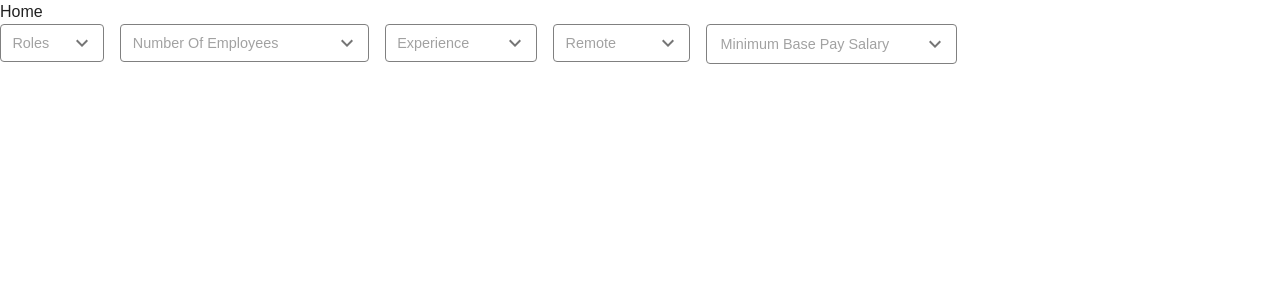
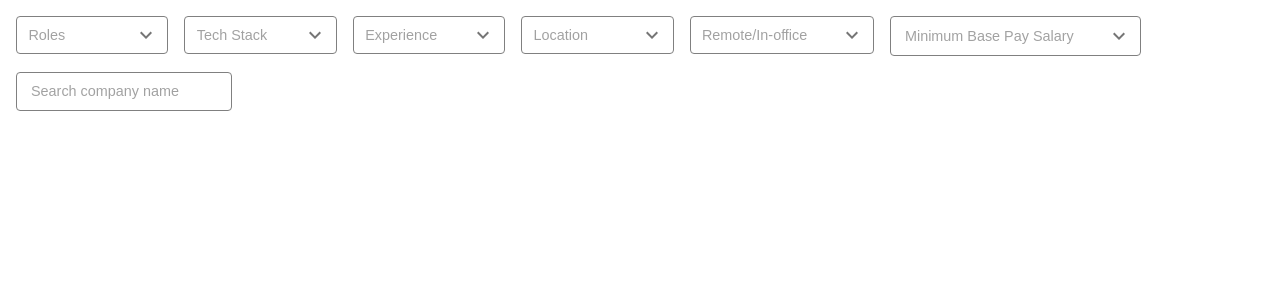
Before and after one commit to botprogrammer/weekday, a React (Vite) app: page / in a window 1280 px wide. Shown: the top 300 px of the page. Built offline with nearby package versions, Linux system fonts and the light colour scheme.

Commit message:
Added constant values for filters and added 'Filteres' component

```diff
--- a/src/components/Filters.jsx
+++ b/src/components/Filters.jsx
@@ -1,10 +1,12 @@
 import { Autocomplete, Grid, TextField } from '@mui/material'
-
-const options = [
-  { label: 'a', value: 'a' },
-  { label: 'b', value: 'b' },
-  { label: 'c', value: 'c' }
-]
+import {
+  EXPERIENCE,
+  LOCATION,
+  MINIMUM_BASE_PAY,
+  REMOTE,
+  ROLES,
+  TECH_STACK
+} from '../constants/filters'
 
 export default function Navbar() {
   return (
@@ -13,12 +15,11 @@ export default function Navbar() {
         sx={{
           width: 'fit-content',
           '& .MuiInputBase-input': {
-            width: '3rem !important'
+            width: '6rem !important'
           }
         }}
-        onChange={(a, b) => console.log({ a, b })}
         multiple
-        options={options}
+        options={ROLES}
         getOptionLabel={(option) => option.label}
         renderInput={(params) => <TextField {...params} placeholder='Roles' />}
       />
@@ -27,14 +28,28 @@ export default function Navbar() {
         sx={{
           width: 'fit-content',
           '& .MuiInputBase-input': {
-            width: '12rem !important'
+            width: '6rem !important'
           }
         }}
         multiple
-        options={options}
-        getOptionLabel={(option) => option.title}
+        options={TECH_STACK}
+        getOptionLabel={(option) => option.label}
         renderInput={(params) => (
-          <TextField {...params} placeholder='Number Of Employees' />
+          <TextField {...params} placeholder='Tech Stack' />
+        )}
+      />
+
+      <Autocomplete
+        sx={{
+          width: 'fit-content',
+          '& .MuiInputBase-input': {
+            width: '6rem !important'
+          }
+        }}
+        options={EXPERIENCE}
+        getOptionLabel={(option) => option.label}
+        renderInput={(params) => (
+          <TextField {...params} placeholder='Experience' />
         )}
       />
 
@@ -46,10 +61,10 @@ export default function Navbar() {
           }
         }}
         multiple
-        options={options}
-        getOptionLabel={(option) => option.title}
+        options={LOCATION}
+        getOptionLabel={(option) => option.label}
         renderInput={(params) => (
-          <TextField {...params} placeholder='Experience' />
+          <TextField {...params} placeholder='Location' />
         )}
       />
 
@@ -58,13 +73,15 @@ export default function Navbar() {
           width: 'fit-content',
 
           '& .MuiInputBase-input': {
-            width: '5rem !important'
+            width: '8rem !important'
           }
         }}
         multiple
-        options={options}
-        getOptionLabel={(option) => option.title}
-        renderInput={(params) => <TextField {...params} placeholder='Remote' />}
+        options={REMOTE}
+        getOptionLabel={(option) => option.label}
+        renderInput={(params) => (
+          <TextField {...params} placeholder='Remote/In-office' />
+        )}
       />
 
       <Autocomplete
@@ -75,9 +92,8 @@ export default function Navbar() {
           }
         }}
         size='small'
-        multiple
-        options={options}
-        getOptionLabel={(option) => option.title}
+        options={MINIMUM_BASE_PAY}
+        getOptionLabel={(option) => option.label}
         renderInput={(params) => (
           <TextField
             {...params}
@@ -87,6 +103,12 @@ export default function Navbar() {
           />
         )}
       />
+
+      <TextField
+        size='small'
+        placeholder='Search company name'
+        sx={{ border: '1px solid grey', borderRadius: 1 }}
+      />
     </Grid>
   )
 }
--- /dev/null
+++ b/src/constants/filters.jsx
@@ -0,0 +1,52 @@
+export const ROLES = [
+  { label: 'Frontend', value: 'frontend' },
+  { label: 'Backend', value: 'backend' },
+  { label: 'Android Developer', value: 'android' },
+  { label: 'IOS Developer', value: 'ios' },
+  { label: 'Tech Lead', value: 'tech lead' }
+]
+
+export const TECH_STACK = [
+  { label: 'Javascript', value: 0 },
+  { label: 'Java', value: 1 },
+  { label: 'Python', value: 2 },
+  { label: 'Rust', value: 4 },
+  { label: 'React', value: 5 }
+]
+
+export const EXPERIENCE = [
+  { label: '1', value: 0 },
+  { label: '2', value: 1 },
+  { label: '3', value: 2 },
+  { label: '4', value: 4 },
+  { label: '5', value: 5 },
+  { label: '6', value: 6 },
+  { label: '7', value: 7 },
+  { label: '8', value: 8 },
+  { label: '9', value: 9 }
+]
+
+export const LOCATION = [
+  { label: 'Bangalore', value: 'bangalore' },
+  { label: 'Mumbai', value: 'mumbai' },
+  { label: 'Chennai', value: 'chennai' },
+  { label: 'Delhi NCR', value: 'delhi ncr' },
+  { label: 'Remote', value: 'remote' }
+]
+
+export const REMOTE = [
+  { label: 'Remote', value: 0 },
+  { label: 'Hybrid', value: 1 },
+  { label: 'In-office', value: 2 }
+]
+
+export const MINIMUM_BASE_PAY = [
+  { label: '0L', value: 0 },
+  { label: '10L', value: 1 },
+  { label: '20L', value: 1 },
+  { label: '30L', value: 2 },
+  { label: '40L', value: 4 },
+  { label: '50L', value: 5 },
+  { label: '60L', value: 6 },
+  { label: '70L', value: 7 }
+]
--- a/src/pages/Home.jsx
+++ b/src/pages/Home.jsx
@@ -1,12 +1,10 @@
-import { Fragment } from 'react'
 import Filters from '../components/Filters'
 import { Box } from '@mui/material'
 
 export default function Home() {
   return (
-    <Fragment>
-      <Box>Home</Box>
+    <Box className='main' sx={{ p: 2 }}>
       <Filters />
-    </Fragment>
+    </Box>
   )
 }
--- a/src/theme/overrides/Autocomplete.jsx
+++ b/src/theme/overrides/Autocomplete.jsx
@@ -41,6 +41,10 @@ export default function Autocomplete() {
 
           '& .MuiAutocomplete-endAdornment .MuiButtonBase-root': {
             padding: 2
+          },
+
+          '& .MuiTextField-root.MuiFormControl-root': {
+            border: 'none !important'
           }
         }
       }
--- /dev/null
+++ b/src/theme/overrides/TextField.jsx
@@ -0,0 +1,24 @@
+// ==============================|| OVERRIDES - TextField ||============================== //
+
+export default function TextField() {
+  return {
+    MuiTextField: {
+      defaultProps: {},
+      styleOverrides: {
+        root: {
+          '&.MuiTextField-root.MuiFormControl-root': {
+            border: '1px solid grey'
+          },
+
+          '& input': {
+            fontSize: '0.9rem'
+          },
+
+          '& fieldset': {
+            border: 'none !important'
+          }
+        }
+      }
+    }
+  }
+}
--- a/src/theme/overrides/index.jsx
+++ b/src/theme/overrides/index.jsx
@@ -4,9 +4,16 @@ import Button from './Button'
 import Card from './Card'
 import Chip from './Chip'
 import Autocomplete from './Autocomplete'
+import TextField from './TextField'
 
 // ==============================|| OVERRIDES - MAIN ||============================== //
 
 export default function ComponentsOverrides(theme) {
-  return merge(Button(theme), Card(theme), Chip(theme), Autocomplete(theme))
+  return merge(
+    Button(theme),
+    Card(theme),
+    Chip(theme),
+    TextField(theme),
+    Autocomplete(theme)
+  )
 }
```
